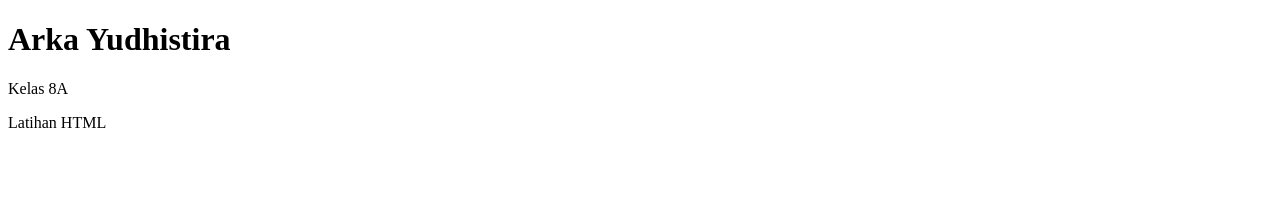
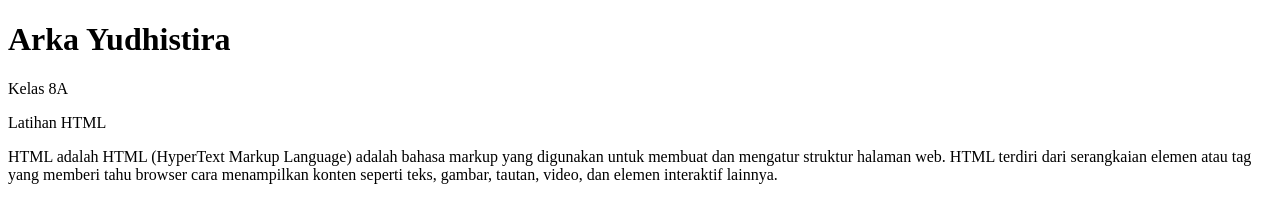
Before and after one commit to ArkaYudhistira88/HTML, a plain HTML site: page index.html in a window 1280 px wide. Drawn offline with Linux system fonts and the light colour scheme.

Commit message:
add html description

```diff
--- a/index.html
+++ b/index.html
@@ -10,5 +10,13 @@
     <p>Kelas 8A</p>
 
     <p>Latihan HTML</p>
+
+    <p>
+      HTML adalah HTML (HyperText Markup Language) adalah bahasa markup yang
+      digunakan untuk membuat dan mengatur struktur halaman web. HTML terdiri
+      dari serangkaian elemen atau tag yang memberi tahu browser cara
+      menampilkan konten seperti teks, gambar, tautan, video, dan elemen
+      interaktif lainnya.
+    </p>
   </body>
 </html>
```
